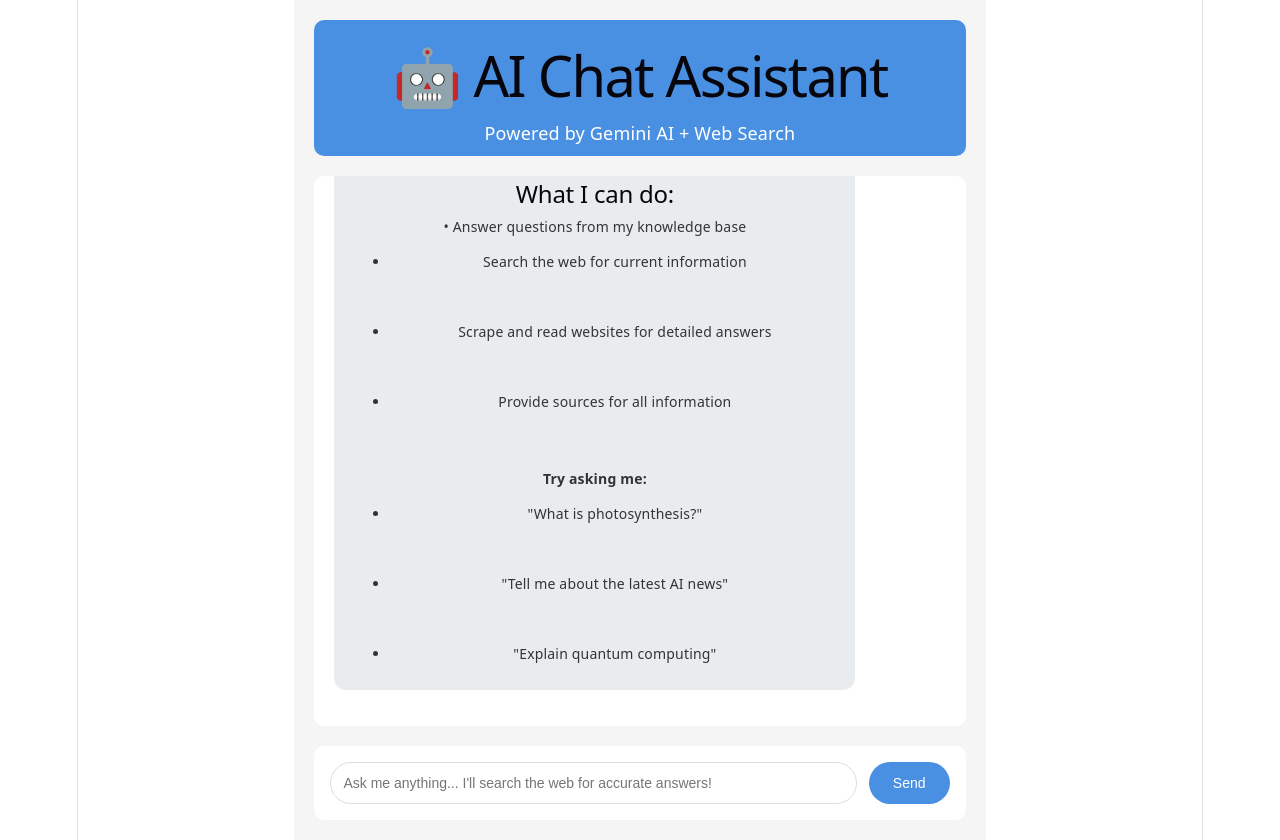
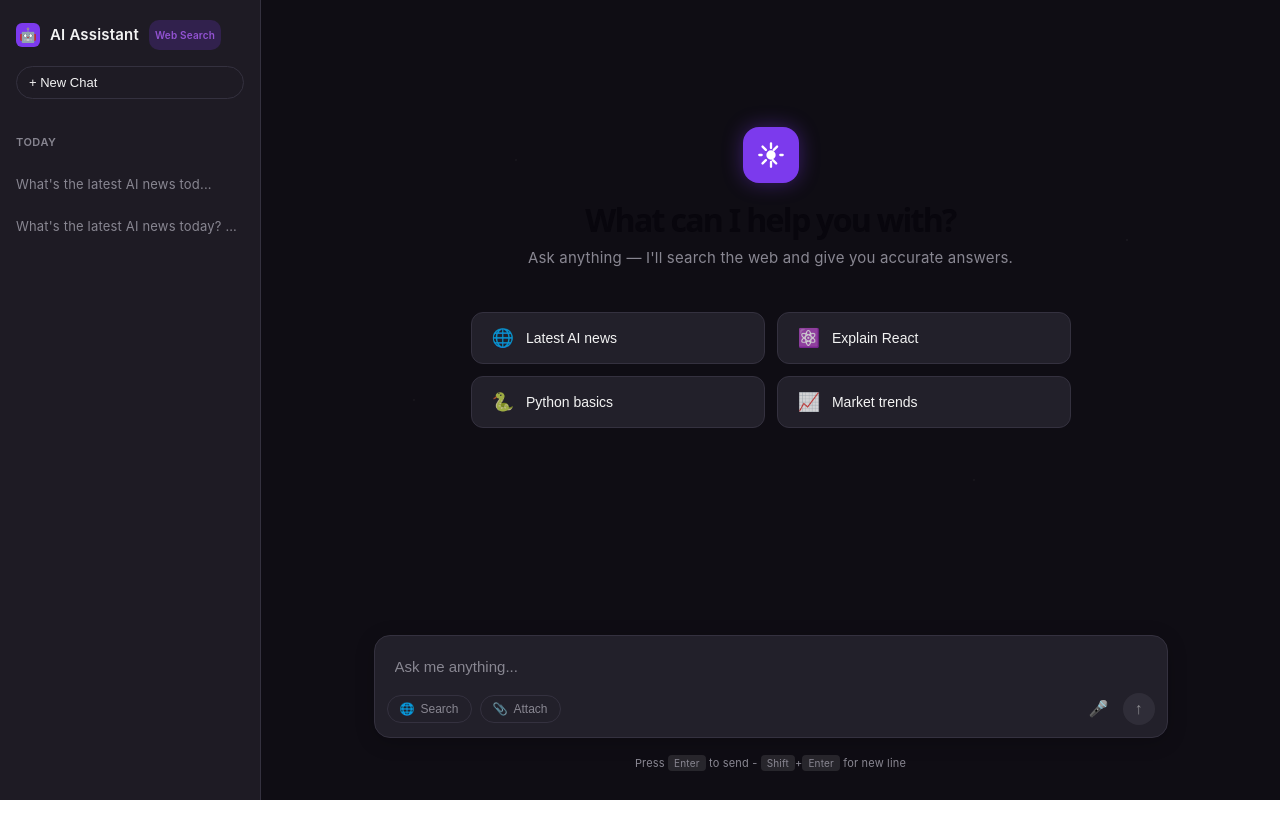
Before and after one commit to macapagaljoshua123/dev-intern-search-api, a React (Vite) app in the folder frontend/: page / in a window 1280 px wide. After the commit the page ends 800 px from the top, so only its background shows below. Built offline with nearby package versions, Linux system fonts and the light colour scheme.

Commit message:
feat: implement multi-provider search backend with fallback logic and create responsive chat interface components

```diff
--- /dev/null
+++ b/frontend/src/components/AIChat.css
@@ -0,0 +1,387 @@
+:root {
+  --sidebar-bg: #1e1b24;
+  --main-bg: #0f0d14;
+  --input-bg: #22202a;
+  --text-main: #f3f3f3;
+  --text-muted: #888691;
+  --purple-accent: #7c3aed;
+  --purple-light: #9353d3;
+  --border-color: #34313f;
+  --hover-bg: #2d2b38;
+}
+
+body {
+  margin: 0;
+  padding: 0;
+  background-color: var(--main-bg);
+  color: var(--text-main);
+  font-family: -apple-system, BlinkMacSystemFont, 'Segoe UI', Roboto, Helvetica, Arial, sans-serif;
+}
+
+.app-container {
+  display: flex;
+  height: 100vh;
+  width: 100vw;
+  overflow: hidden;
+}
+
+/* --- SIDEBAR --- */
+.sidebar {
+  width: 260px;
+  background-color: var(--sidebar-bg);
+  display: flex;
+  flex-direction: column;
+  border-right: 1px solid var(--border-color);
+}
+
+.sidebar-header {
+  padding: 20px 16px;
+  display: flex;
+  flex-direction: column;
+  gap: 16px;
+}
+
+.logo-area {
+  display: flex;
+  align-items: center;
+  gap: 10px;
+}
+
+.logo-icon {
+  width: 24px;
+  height: 24px;
+  background-color: var(--purple-accent);
+  border-radius: 6px;
+  display: flex;
+  align-items: center;
+  justify-content: center;
+  font-size: 14px;
+}
+
+.logo-text {
+  font-weight: 600;
+  font-size: 15px;
+}
+
+.badge {
+  background-color: rgba(124, 58, 237, 0.2);
+  color: var(--purple-light);
+  font-size: 10px;
+  padding: 2px 6px;
+  border-radius: 10px;
+  font-weight: 600;
+}
+
+.new-chat-btn {
+  background: transparent;
+  border: 1px solid var(--border-color);
+  color: var(--text-main);
+  border-radius: 20px;
+  padding: 8px 12px;
+  display: flex;
+  align-items: center;
+  gap: 8px;
+  cursor: pointer;
+  font-size: 13px;
+  font-weight: 500;
+  transition: background 0.2s;
+}
+
+.new-chat-btn:hover {
+  background: var(--hover-bg);
+}
+
+.sidebar-history {
+  padding: 0 16px;
+  flex: 1;
+  overflow-y: auto;
+}
+
+.history-section {
+  font-size: 11px;
+  color: var(--text-muted);
+  font-weight: 600;
+  margin-top: 10px;
+  margin-bottom: 8px;
+  letter-spacing: 0.5px;
+}
+
+.history-item {
+  font-size: 13px;
+  color: var(--text-muted);
+  padding: 8px 0;
+  cursor: pointer;
+  white-space: nowrap;
+  overflow: hidden;
+  text-overflow: ellipsis;
+  transition: color 0.2s;
+}
+
+.history-item:hover {
+  color: var(--text-main);
+}
+
+/* --- MAIN CONTENT --- */
+.main-content {
+  flex: 1;
+  display: flex;
+  flex-direction: column;
+  position: relative;
+  background-color: var(--main-bg);
+  background-image:
+    radial-gradient(circle at 15% 50%, rgba(255, 255, 255, 0.03) 1px, transparent 1px),
+    radial-gradient(circle at 85% 30%, rgba(255, 255, 255, 0.04) 1px, transparent 1px),
+    radial-gradient(circle at 50% 80%, rgba(255, 255, 255, 0.02) 1px, transparent 1px),
+    radial-gradient(circle at 70% 60%, rgba(255, 255, 255, 0.03) 1px, transparent 1px),
+    radial-gradient(circle at 25% 20%, rgba(255, 255, 255, 0.03) 1px, transparent 1px);
+}
+
+.empty-state {
+  flex: 1;
+  display: flex;
+  flex-direction: column;
+  align-items: center;
+  justify-content: center;
+  padding-bottom: 10vh;
+}
+
+.main-logo {
+  width: 56px;
+  height: 56px;
+  background-color: var(--purple-accent);
+  border-radius: 16px;
+  display: flex;
+  align-items: center;
+  justify-content: center;
+  margin-bottom: 24px;
+  box-shadow: 0 0 20px rgba(124, 58, 237, 0.4);
+}
+
+.empty-state h1 {
+  font-size: 32px;
+  font-weight: 700;
+  margin: 0 0 12px 0;
+}
+
+.subtitle {
+  color: var(--text-muted);
+  font-size: 15px;
+  margin: 0 0 40px 0;
+}
+
+.suggestions-grid {
+  display: grid;
+  grid-template-columns: 1fr 1fr;
+  gap: 12px;
+  width: 100%;
+  max-width: 600px;
+}
+
+.suggestion-btn {
+  background-color: var(--input-bg);
+  border: 1px solid var(--border-color);
+  color: var(--text-main);
+  padding: 14px 20px;
+  border-radius: 12px;
+  display: flex;
+  align-items: center;
+  gap: 12px;
+  font-size: 14px;
+  cursor: pointer;
+  transition: all 0.2s;
+  text-align: left;
+}
+
+.suggestion-btn:hover {
+  background-color: var(--hover-bg);
+  border-color: #4b4859;
+}
+
+.suggestion-btn .icon {
+  font-size: 18px;
+  opacity: 0.8;
+}
+
+/* --- MESSAGES AREA --- */
+.messages-area {
+  flex: 1;
+  overflow-y: auto;
+  padding: 40px 20px;
+  display: flex;
+  flex-direction: column;
+  align-items: center;
+}
+
+.message {
+  width: 100%;
+  max-width: 768px;
+  margin-bottom: 24px;
+  display: flex;
+  flex-direction: column;
+}
+
+.message.user {
+  align-items: flex-end;
+}
+
+.message.user .message-content {
+  background-color: var(--input-bg);
+  padding: 12px 18px;
+  border-radius: 20px;
+  max-width: 80%;
+}
+
+.message.ai {
+  align-items: flex-start;
+}
+
+.message.ai .message-content {
+  padding: 12px 0;
+  max-width: 100%;
+  line-height: 1.6;
+}
+
+.message-content {
+  font-size: 15px;
+}
+
+.sources {
+  margin-top: 12px;
+  background-color: var(--input-bg);
+  padding: 12px 16px;
+  border-radius: 12px;
+  border: 1px solid var(--border-color);
+  width: 100%;
+  max-width: 600px;
+}
+
+.source-link {
+  color: var(--purple-light);
+  text-decoration: none;
+  font-size: 13px;
+  display: block;
+  margin-top: 6px;
+}
+
+.source-link:hover {
+  text-decoration: underline;
+}
+
+/* --- INPUT AREA --- */
+.input-container-wrapper {
+  padding: 0 20px 24px;
+  display: flex;
+  flex-direction: column;
+  align-items: center;
+}
+
+.input-box {
+  width: 100%;
+  max-width: 768px;
+  background-color: var(--input-bg);
+  border-radius: 16px;
+  padding: 12px;
+  display: flex;
+  flex-direction: column;
+  border: 1px solid var(--border-color);
+  box-shadow: 0 4px 20px rgba(0, 0, 0, 0.2);
+}
+
+.input-box input {
+  background: transparent;
+  border: none;
+  color: var(--text-main);
+  font-size: 15px;
+  padding: 10px 8px;
+  outline: none;
+  width: 100%;
+}
+
+.input-box input::placeholder {
+  color: var(--text-muted);
+}
+
+.input-actions {
+  display: flex;
+  justify-content: space-between;
+  align-items: center;
+  margin-top: 8px;
+}
+
+.left-actions {
+  display: flex;
+  gap: 8px;
+}
+
+.action-btn {
+  background-color: transparent;
+  border: 1px solid var(--border-color);
+  color: var(--text-muted);
+  border-radius: 20px;
+  padding: 6px 12px;
+  font-size: 12px;
+  display: flex;
+  align-items: center;
+  gap: 6px;
+  cursor: pointer;
+  transition: all 0.2s;
+}
+
+.action-btn:hover {
+  background-color: var(--hover-bg);
+  color: var(--text-main);
+}
+
+.right-actions {
+  display: flex;
+  gap: 8px;
+  align-items: center;
+}
+
+.icon-btn {
+  background: transparent;
+  border: none;
+  color: var(--text-muted);
+  width: 32px;
+  height: 32px;
+  border-radius: 50%;
+  display: flex;
+  align-items: center;
+  justify-content: center;
+  cursor: pointer;
+  font-size: 16px;
+  transition: all 0.2s;
+}
+
+.icon-btn:hover {
+  background-color: var(--hover-bg);
+  color: var(--text-main);
+}
+
+.icon-btn.send {
+  background-color: #3d3b46;
+  color: var(--text-main);
+}
+
+.icon-btn.send:hover {
+  background-color: var(--purple-accent);
+}
+
+.icon-btn.send:disabled {
+  opacity: 0.5;
+  cursor: not-allowed;
+}
+
+.input-footer {
+  margin-top: 12px;
+  font-size: 11px;
+  color: var(--text-muted);
+}
+
+kbd {
+  background-color: rgba(255, 255, 255, 0.1);
+  padding: 2px 6px;
+  border-radius: 4px;
+  font-family: inherit;
+  font-size: 10px;
+}
--- a/frontend/src/components/AIChat.tsx
+++ b/frontend/src/components/AIChat.tsx
@@ -1,5 +1,6 @@
 import React, { useState, useRef, useEffect } from 'react';
 import axios from 'axios';
+import './AIChat.css';
 
 interface Message {
     id: string;
@@ -10,14 +11,7 @@ interface Message {
 }
 
 const AIChat: React.FC = () => {
-    const [messages, setMessages] = useState<Message[]>([
-        {
-            id: '1',
-            text: 'Welcome! I can search the web and give you accurate answers with sources. Ask me anything!',
-            isUser: false,
-            answer: '## Welcome! 👋\n\nI am an AI assistant that can search the web to give you accurate, up-to-date answers.\n\n### What I can do:\n• Answer questions from my knowledge base\n• Search the web for current information\n• Scrape and read websites for detailed answers\n• Provide sources for all information\n\n**Try asking me:**\n• "What is photosynthesis?"\n• "Tell me about the latest AI news"\n• "Explain quantum computing"'
-        }
-    ]);
+    const [messages, setMessages] = useState<Message[]>([]);
     const [inputValue, setInputValue] = useState('');
     const [isLoading, setIsLoading] = useState(false);
     const messagesEndRef = useRef<HTMLDivElement>(null);
@@ -30,12 +24,13 @@ const AIChat: React.FC = () => {
         scrollToBottom();
     }, [messages]);
 
-    const sendMessage = async () => {
-        if (!inputValue.trim() || isLoading) return;
+    const sendMessage = async (overrideText?: string) => {
+        const textToSend = overrideText || inputValue;
+        if (!textToSend.trim() || isLoading) return;
 
         const userMessage: Message = {
             id: Date.now().toString(),
-            text: inputValue,
+            text: textToSend,
             isUser: true,
         };
         setMessages(prev => [...prev, userMessage]);
@@ -44,12 +39,12 @@ const AIChat: React.FC = () => {
 
         try {
             const response = await axios.post('http://127.0.0.1:8000/chat', {
-                message: inputValue
+                message: textToSend
             });
 
             const aiMessage: Message = {
                 id: (Date.now() + 1).toString(),
-                text: inputValue,
+                text: textToSend,
                 isUser: false,
                 answer: response.data.answer,
                 sources: response.data.sources,
@@ -72,7 +67,6 @@ const AIChat: React.FC = () => {
     const renderAnswer = (message: Message) => {
         if (!message.answer) return <p>{message.text}</p>;
 
-        // Convert markdown-like formatting to HTML
         let html = message.answer
             .replace(/## (.*?)(?:\n|$)/g, '<h2>$1</h2>')
             .replace(/### (.*?)(?:\n|$)/g, '<h3>$1</h3>')
@@ -85,29 +79,64 @@ const AIChat: React.FC = () => {
     };
 
     return (
-        <div style={styles.container}>
-            <div style={styles.header}>
-                <h1>🤖 AI Chat Assistant</h1>
-                <p>Powered by Gemini AI + Web Search</p>
+        <div className="app-container">
+            <aside className="sidebar">
+                <div className="sidebar-header">
+                    <div className="logo-area">
+                        <div className="logo-icon">🤖</div>
+                        <span className="logo-text">AI Assistant</span>
+                        <span className="badge">Web Search</span>
                     </div>
+                    <button className="new-chat-btn" onClick={() => setMessages([])}>
+                        + New Chat
+                    </button>
+                </div>
+                <div className="sidebar-history">
+                    <div className="history-section">TODAY</div>
+                    <div className="history-item">What's the latest AI news tod...</div>
+                    <div className="history-item">What's the latest AI news today? H...</div>
+                </div>
+            </aside>
 
-            <div style={styles.messagesArea}>
+            <main className="main-content">
+                {messages.length === 0 ? (
+                    <div className="empty-state">
+                        <div className="main-logo">
+                            <svg width="28" height="28" viewBox="0 0 24 24" fill="none" stroke="white" strokeWidth="2" strokeLinecap="round" strokeLinejoin="round">
+                                <path d="M12 2v4m0 12v4M4 12H2m20 0h-2m-2.8-7.2l-2.8 2.8M7.6 16.4l-2.8 2.8m11.6 0l-2.8-2.8M7.6 7.6L4.8 4.8" />
+                                <circle cx="12" cy="12" r="3" fill="white" />
+                            </svg>
+                        </div>
+                        <h1>What can I help you with?</h1>
+                        <p className="subtitle">Ask anything — I'll search the web and give you accurate answers.</p>
+
+                        <div className="suggestions-grid">
+                            <button className="suggestion-btn" onClick={() => sendMessage("Latest AI news")}>
+                                <span className="icon">🌐</span> Latest AI news
+                            </button>
+                            <button className="suggestion-btn" onClick={() => sendMessage("Explain React")}>
+                                <span className="icon">⚛️</span> Explain React
+                            </button>
+                            <button className="suggestion-btn" onClick={() => sendMessage("Python basics")}>
+                                <span className="icon">🐍</span> Python basics
+                            </button>
+                            <button className="suggestion-btn" onClick={() => sendMessage("Market trends")}>
+                                <span className="icon">📈</span> Market trends
+                            </button>
+                        </div>
+                    </div>
+                ) : (
+                    <div className="messages-area">
                         {messages.map((msg) => (
-                    <div key={msg.id} style={{
-                        ...styles.message,
-                        ...(msg.isUser ? styles.userMessage : styles.aiMessage)
-                    }}>
-                        <div style={styles.messageHeader}>
-                            {msg.isUser ? 'You' : 'AI Assistant'}
-                        </div>
-                        <div style={styles.messageContent}>
+                            <div key={msg.id} className={`message ${msg.isUser ? 'user' : 'ai'}`}>
+                                <div className="message-content">
                                     {msg.isUser ? msg.text : renderAnswer(msg)}
                                 </div>
                                 {msg.sources && msg.sources.length > 0 && !msg.isUser && (
-                            <div style={styles.sources}>
+                                    <div className="sources">
                                         <strong>📚 Sources:</strong>
                                         {msg.sources.map((src, idx) => (
-                                    <a key={idx} href={src.url} target="_blank" rel="noopener noreferrer" style={styles.sourceLink}>
+                                            <a key={idx} href={src.url} target="_blank" rel="noopener noreferrer" className="source-link">
                                                 {src.title || src.url}
                                             </a>
                                         ))}
@@ -115,149 +144,54 @@ const AIChat: React.FC = () => {
                                 )}
                             </div>
                         ))}
-
                         {isLoading && (
-                    <div style={styles.loading}>
-                        <div style={styles.spinner}></div>
-                        <span>Searching the web and thinking...</span>
+                            <div className="message ai">
+                                <div className="message-content">Searching the web and thinking...</div>
                             </div>
                         )}
                         <div ref={messagesEndRef} />
                     </div>
+                )}
 
-            <div style={styles.inputArea}>
+                <div className="input-container-wrapper">
+                    <div className="input-box">
                         <input
                             type="text"
+                            placeholder="Ask me anything..."
                             value={inputValue}
                             onChange={(e) => setInputValue(e.target.value)}
-                    onKeyPress={(e) => e.key === 'Enter' && sendMessage()}
-                    placeholder="Ask me anything... I'll search the web for accurate answers!"
-                    style={styles.input}
+                            onKeyPress={(e) => {
+                                if (e.key === 'Enter' && !e.shiftKey) {
+                                    e.preventDefault();
+                                    sendMessage();
+                                }
+                            }}
                             disabled={isLoading}
                         />
-                <button onClick={sendMessage} disabled={isLoading} style={styles.button}>
-                    Send
+                        <div className="input-actions">
+                            <div className="left-actions">
+                                <button className="action-btn" onClick={() => sendMessage()}>
+                                    <span className="icon">🌐</span> Search
+                                </button>
+                                <button className="action-btn">
+                                    <span className="icon">📎</span> Attach
                                 </button>
                             </div>
+                            <div className="right-actions">
+                                <button className="icon-btn">🎤</button>
+                                <button className="icon-btn send" onClick={() => sendMessage()} disabled={isLoading || !inputValue.trim()}>
+                                    ↑
+                                </button>
+                            </div>
+                        </div>
+                    </div>
+                    <div className="input-footer">
+                        Press <kbd>Enter</kbd> to send - <kbd>Shift</kbd>+<kbd>Enter</kbd> for new line
+                    </div>
+                </div>
+            </main>
         </div>
     );
 };
 
-const styles: { [key: string]: React.CSSProperties } = {
-    container: {
-        maxWidth: '900px',
-        margin: '0 auto',
-        padding: '20px',
-        height: '100vh',
-        display: 'flex',
-        flexDirection: 'column',
-        backgroundColor: '#f5f5f5',
-    },
-    header: {
-        textAlign: 'center',
-        marginBottom: '20px',
-        padding: '10px',
-        backgroundColor: '#4a90e2',
-        color: 'white',
-        borderRadius: '10px',
-    },
-    messagesArea: {
-        flex: 1,
-        overflowY: 'auto',
-        padding: '20px',
-        backgroundColor: 'white',
-        borderRadius: '10px',
-        marginBottom: '20px',
-    },
-    message: {
-        marginBottom: '16px',
-        padding: '12px 16px',
-        borderRadius: '12px',
-        maxWidth: '80%',
-    },
-    userMessage: {
-        backgroundColor: '#4a90e2',
-        color: 'white',
-        marginLeft: 'auto',
-    },
-    aiMessage: {
-        backgroundColor: '#e9ecef',
-        color: '#333',
-        marginRight: 'auto',
-    },
-    messageHeader: {
-        fontSize: '12px',
-        fontWeight: 'bold',
-        marginBottom: '8px',
-    },
-    messageContent: {
-        fontSize: '14px',
-        lineHeight: '1.5',
-    },
-    sources: {
-        marginTop: '12px',
-        paddingTop: '8px',
-        borderTop: '1px solid #ddd',
-        fontSize: '12px',
-    },
-    sourceLink: {
-        display: 'block',
-        color: '#0066cc',
-        textDecoration: 'none',
-        marginTop: '4px',
-        fontSize: '11px',
-        wordBreak: 'break-all',
-    },
-    inputArea: {
-        display: 'flex',
-        gap: '12px',
-        padding: '16px',
-        backgroundColor: 'white',
-        borderRadius: '10px',
-    },
-    input: {
-        flex: 1,
-        padding: '12px',
-        border: '1px solid #ddd',
-        borderRadius: '24px',
-        fontSize: '14px',
-        outline: 'none',
-    },
-    button: {
-        padding: '12px 24px',
-        backgroundColor: '#4a90e2',
-        color: 'white',
-        border: 'none',
-        borderRadius: '24px',
-        cursor: 'pointer',
-        fontSize: '14px',
-    },
-    loading: {
-        display: 'flex',
-        alignItems: 'center',
-        gap: '12px',
-        padding: '16px',
-        backgroundColor: '#e9ecef',
-        borderRadius: '12px',
-        marginBottom: '16px',
-    },
-    spinner: {
-        width: '20px',
-        height: '20px',
-        border: '2px solid #ddd',
-        borderTop: '2px solid #4a90e2',
-        borderRadius: '50%',
-        animation: 'spin 1s linear infinite',
-    },
-};
-
-// Add keyframes for spinner (inject into document)
-const styleSheet = document.createElement("style");
-styleSheet.textContent = `
-    @keyframes spin {
-        to { transform: rotate(360deg); }
-    }
-`;
-document.head.appendChild(styleSheet);
-
 export default AIChat;
--- a/frontend/src/index.css
+++ b/frontend/src/index.css
@@ -51,11 +51,9 @@
 }
 
 #root {
-  width: 1126px;
-  max-width: 100%;
-  margin: 0 auto;
-  text-align: center;
-  border-inline: 1px solid var(--border);
+  width: 100%;
+  margin: 0;
+  text-align: left;
   min-height: 100svh;
   display: flex;
   flex-direction: column;
```
Also changed, not shown: 2 other files (tests, documents, lock files or other folders). Lines whose indentation alone changed are shown as unchanged.
